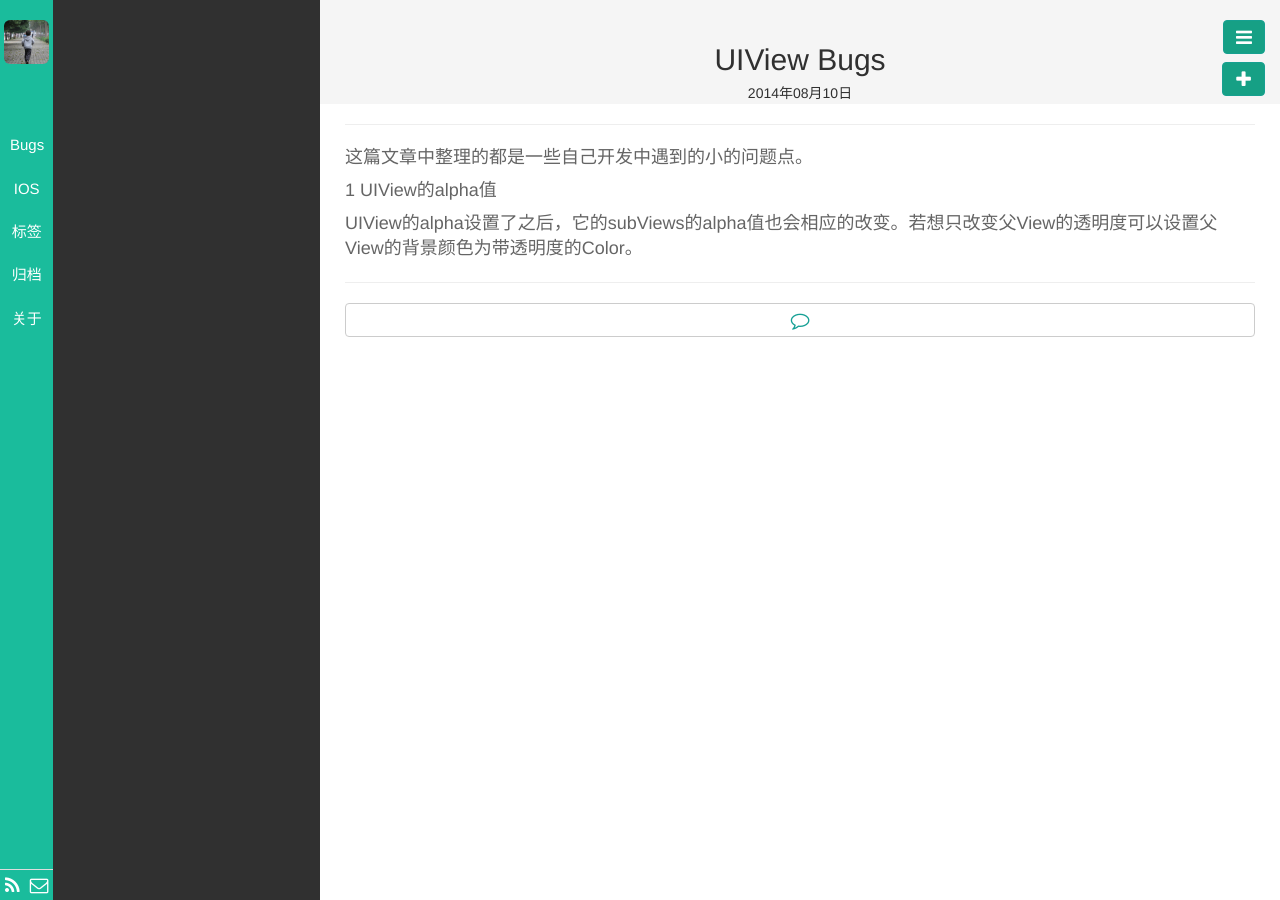
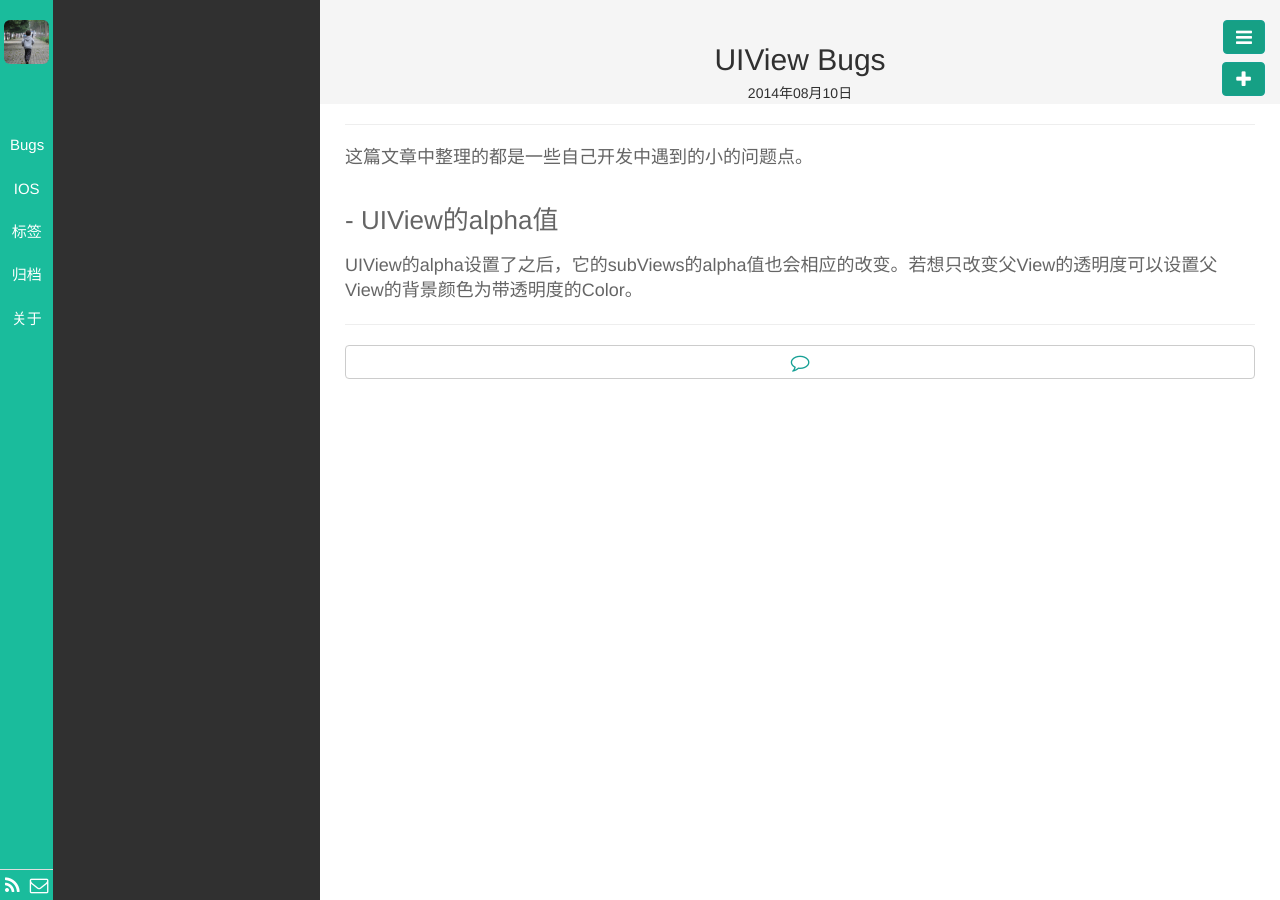
Before and after one commit to shoron/shoron.github.io, a Jekyll site: the page built from _posts/Bugs/2014-08-10-UIView-Bugs.md, in a window 1280 px wide. Built offline with Jekyll 4.4.1, drawn with Linux system fonts in a browser that asks for light colours; nearby versions of some CDN libraries; library files that are not in the unit come from our copies; Markdown is read by kramdown in place of the engine named in the settings.

Commit message:
modify article title:UIView Bugs

```diff
--- a/_posts/Bugs/2014-08-10-UIView-Bugs.md
+++ b/_posts/Bugs/2014-08-10-UIView-Bugs.md
@@ -9,6 +9,6 @@ description:
 
 这篇文章中整理的都是一些自己开发中遇到的小的问题点。
 
-#### 1 UIView的alpha值 #######
+### - UIView的alpha值 #######
 
 UIView的alpha设置了之后，它的subViews的alpha值也会相应的改变。若想只改变父View的透明度可以设置父View的背景颜色为带透明度的Color。
```
